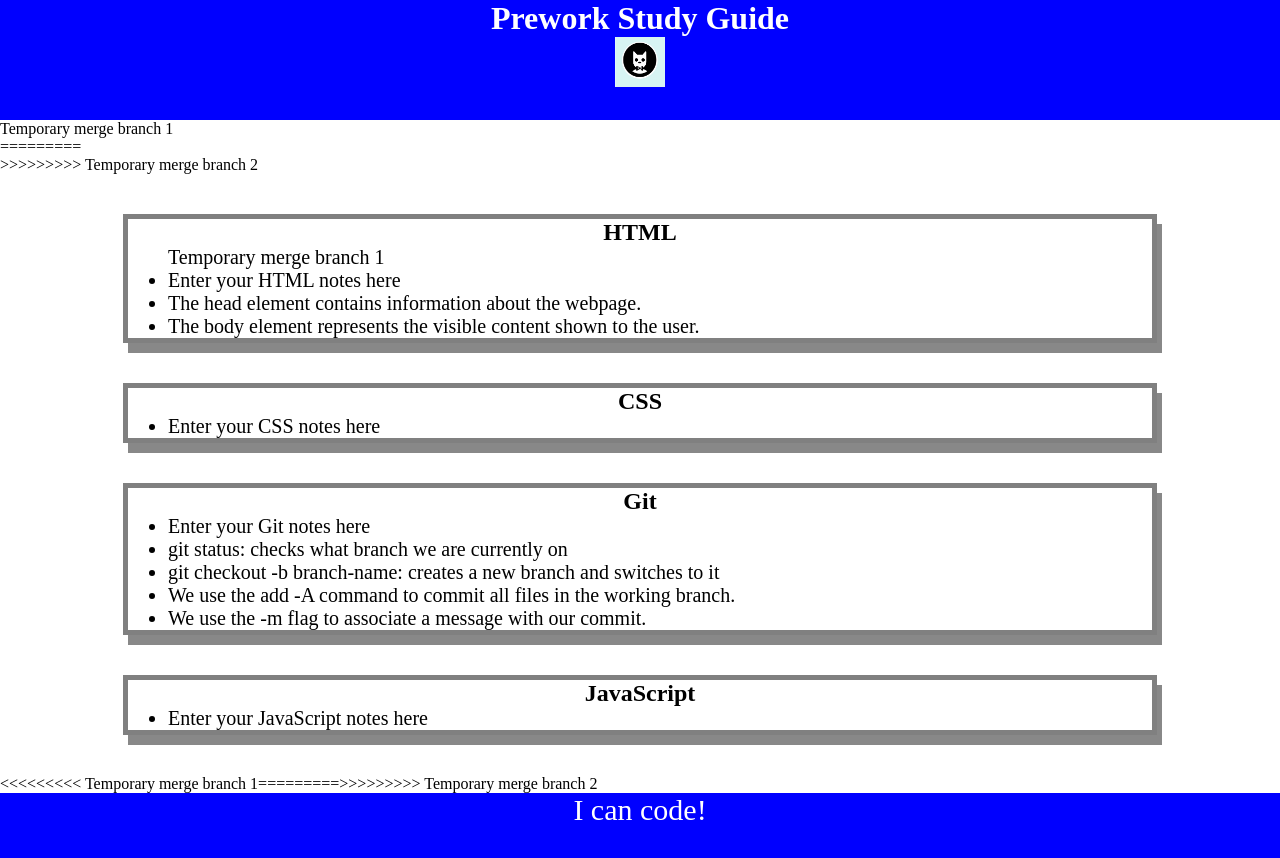
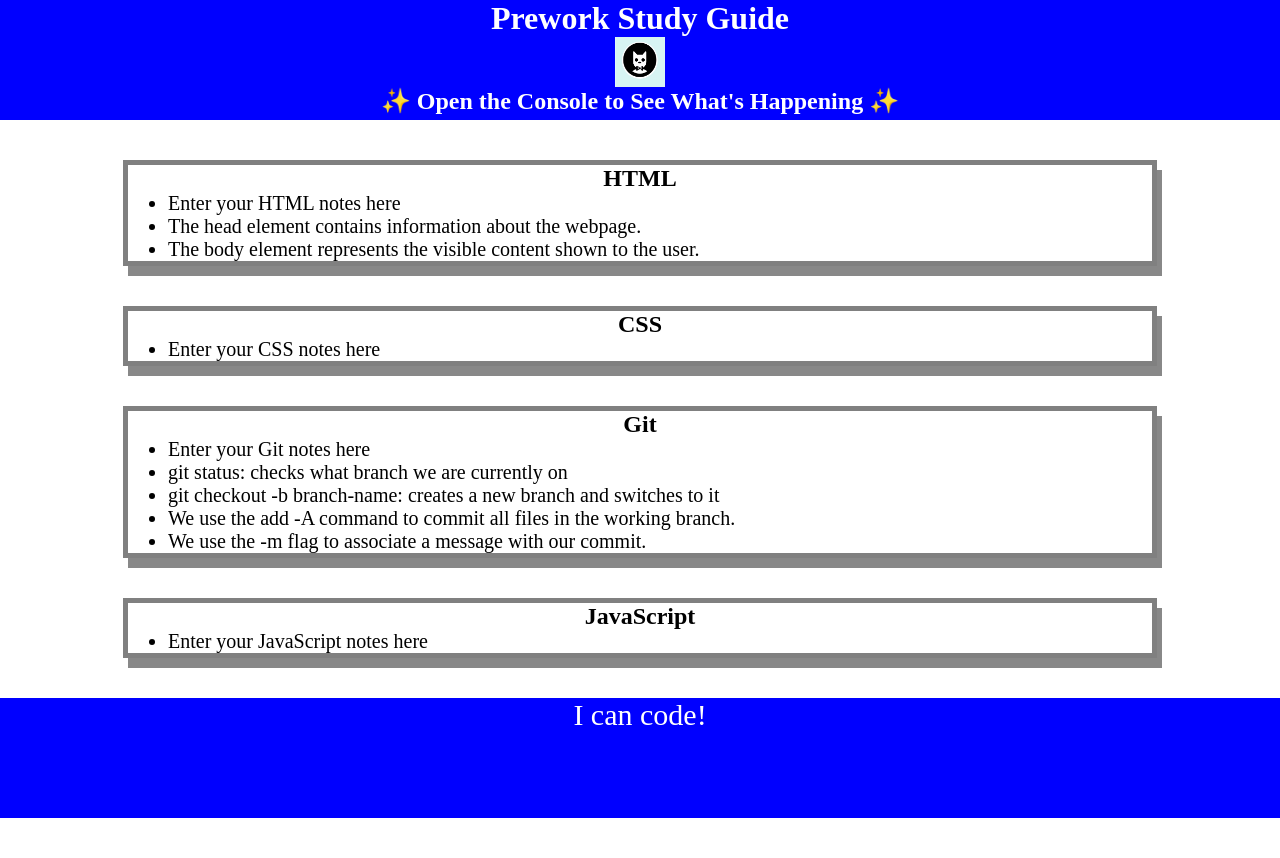
Before and after one commit to Mekenna-Baker/prework-study-guide, a plain HTML site: page index.html in a window 1280 px wide. After the commit the page ends 818 px from the top, so only its background shows below. Drawn offline with Linux system fonts and the light colour scheme.

Commit message:
added for loop

```diff
--- /dev/null
+++ b/assets/script.js
@@ -0,0 +1,20 @@
+const topics = ['HTML', 'CSS', 'Git', 'JavaScript'];
+
+for (let x = 0; x < topics.length; x++) {
+    console.log(topics[x]);
+}
+
+
+/*
+if (topic === 'HTML') {
+    console.log("Let's study HTML!");
+} else if (topic === 'CSS') {
+    console.log("Let's study CSS!");
+} else if (topic === 'Git') {
+    console.log("Let's study Git!");
+} else if (topic === 'JavaScript') {
+    console.log("Let's study JavaScript!");
+} else {
+    console.log('Please try again!');
+}
+*/
--- a/index.html
+++ b/index.html
@@ -14,19 +14,18 @@
   <header id="top">
     <h1>Prework Study Guide</h1>
     <img src="./assets/bowtie-cat.png" alt="Profile image of cat wearing a bow tie." />
+    <h2>✨ Open the Console to See What's Happening ✨</h2>
   </header>
-  Temporary merge branch 1 <main>
-    =========
 
   <main>
 
-      >>>>>>>>> Temporary merge branch 2
+
     <section class="card" id="html-section">
 
       <h2>HTML</h2>
 
       <ul>
-          Temporary merge branch 1
+
         <li>Enter your HTML notes here</li>
         <li>The head element contains information about the webpage.</li>
         <li>The body element represents the visible content shown to the user.</li>
@@ -71,12 +70,13 @@
       </ul>
 
     </section>
-      <<<<<<<<< Temporary merge branch 1=========>>>>>>>>> Temporary merge branch 2
+
   </main>
 
   <footer>
     <p>I can code!</p>
   </footer>
+  <script src="./assets/script.js"></script>
 </body>
 
 </html>
```
Lines whose indentation alone changed are shown as unchanged.
